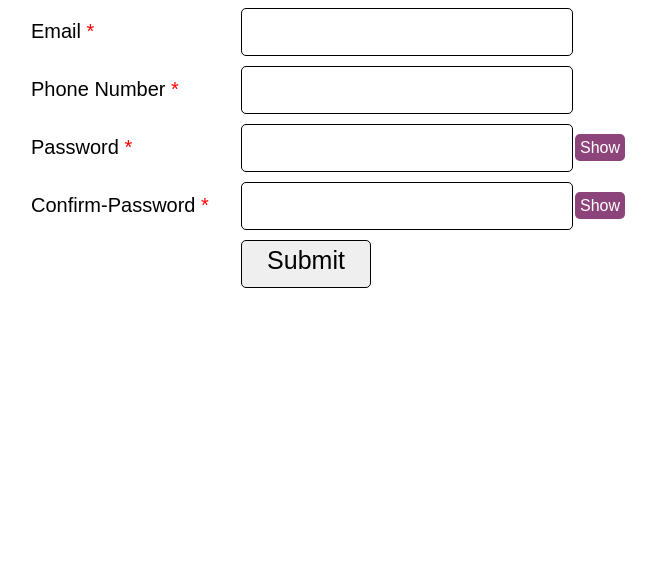
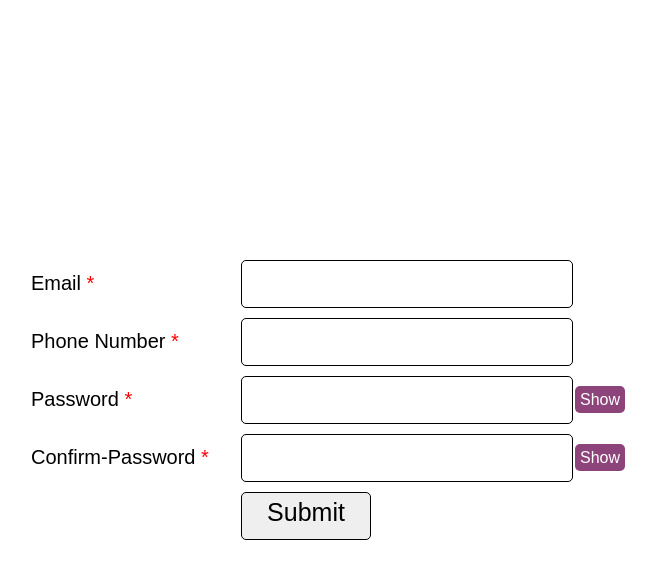
Before and after one commit to sonakshi92/form, a plain HTML site: page index.html in a window 1280 px wide. Shown: the whole page, without its empty margins (284-940 px from the left). Drawn offline with Linux system fonts and the light colour scheme.

Commit message:
Update style.css

```diff
--- a/style.css
+++ b/style.css
@@ -1,11 +1,15 @@
-body{
+body {
     font-family: Arial, Helvetica, sans-serif;
-    /* font-size: 130%; */
+    display: flex;
+    justify-content: center;
+    align-items: center;
+    min-height: 100vh;
+    margin: 0;
 }
 
 .wrapper{
     width: 650px;
-    margin: auto;
+    margin: 0 auto;
 }
 
 label{
```
